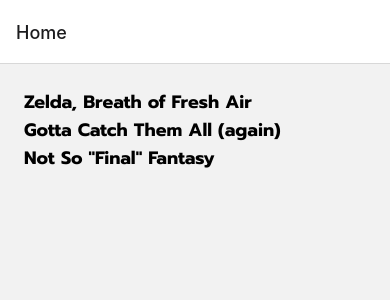
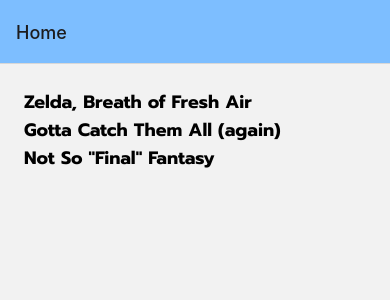
Before and after one commit to Lakshit-Chiranjiv/Reviews-Hut-App, a React Native app: screen / in a window 390 px wide. Shown: the top 300 px of the page. Built offline with nearby package versions, Linux system fonts and the light colour scheme.

Commit message:
default screen options

```diff
--- a/routes/homeStack.js
+++ b/routes/homeStack.js
@@ -11,7 +11,11 @@
 const HomeStackScreen = () => {
     return (
         <NavigationContainer>
-            <HomeStack.Navigator initialRouteName="Home">
+            <HomeStack.Navigator initialRouteName="Home" screenOptions={{
+                headerStyle: {
+                    backgroundColor: '#7dbeff',
+                }
+            }}>
                 <HomeStack.Screen name="Home" component={Home} />
                 <HomeStack.Screen name="Details" component={Details} options={{ title: 'Review Details' }}/>
             </HomeStack.Navigator>
```
